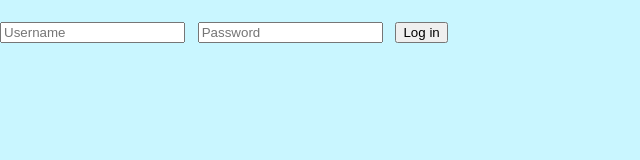
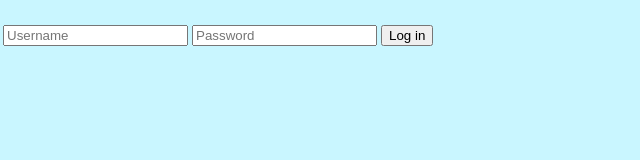
Before and after one commit to OliRadlett/f28wp, a website: page game/continue.html in a window 1280 px wide. Shown: the whole page, without its empty margins (0-640 px from the left). Drawn offline with Linux system fonts and the light colour scheme.

Commit message:
Adding code so the text won't disappear when I add moving background

```diff
--- a/game/continue.html
+++ b/game/continue.html
@@ -11,11 +11,30 @@
 </head>
 
 <body>
+
+
+    <table>
     <!-- CSS rules for removing default styles from inputs can be found in character_selection.css -->
-    <input type="text" placeholder="Username" id="username" />
-    <input type="password" placeholder="Password" id="password" />
-    <button type="submit" onclick="login()">Log in</button>
-    <p id="debug"></p>
+    <tr>
+        <th>
+           <input type="text" placeholder="Username" id="username" />
+        </th>
+
+        <th>
+          <input type="password" placeholder="Password" id="password" />
+        </th>
+
+        <th>
+          <button type="submit" onclick="login()">Log in</button>
+        </th>
+
+        <th>
+          <p id="debug"></p>
+        </th>
+
+    </tr>
+    </table>
+
 </body>
 
 </html>
```
